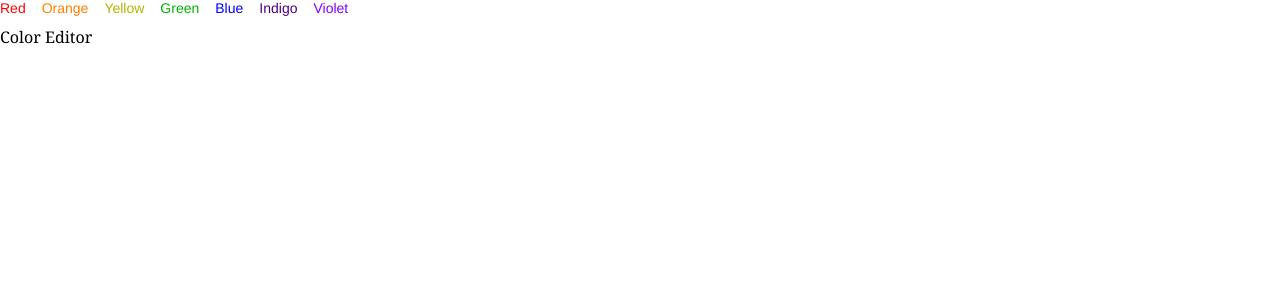
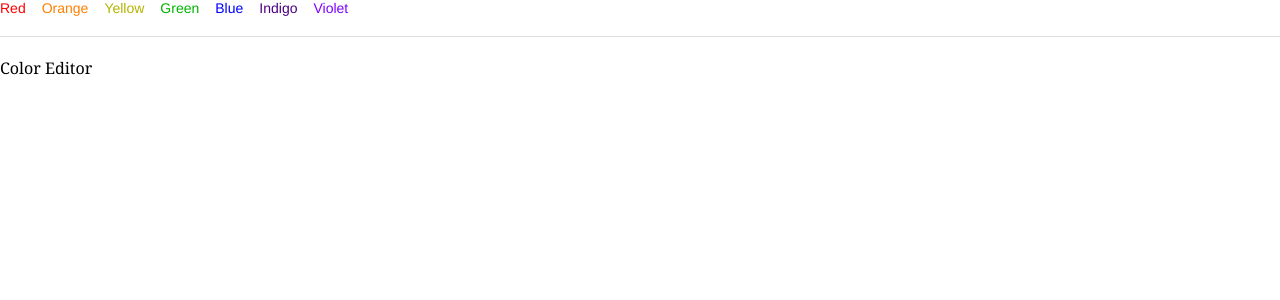
Before and after one commit to arthurflachs/draftjs-next-examples, a Next.js app: page /examples/color in a window 1280 px wide. Shown: the top 300 px of the page. Built offline with nearby package versions, Linux system fonts and the light colour scheme.

Commit message:
Add editor styles

```diff
--- a/components/color/color-editor/index.tsx
+++ b/components/color/color-editor/index.tsx
@@ -1,5 +1,9 @@
+import styles from './styles.module.css';
+
 export default function ColorEditor() {
   return (
-    <div>Color Editor</div>
+    <div className={styles.editor}>
+      Color Editor
+    </div>
   );
 }
--- /dev/null
+++ b/components/color/color-editor/styles.module.css
@@ -0,0 +1,8 @@
+.editor {
+  border-top: 1px solid #ddd;
+  cursor: text;
+  font-size: 16px;
+  margin-top: 20px;
+  min-height: 400px;
+  padding-top: 20px;
+}
```
